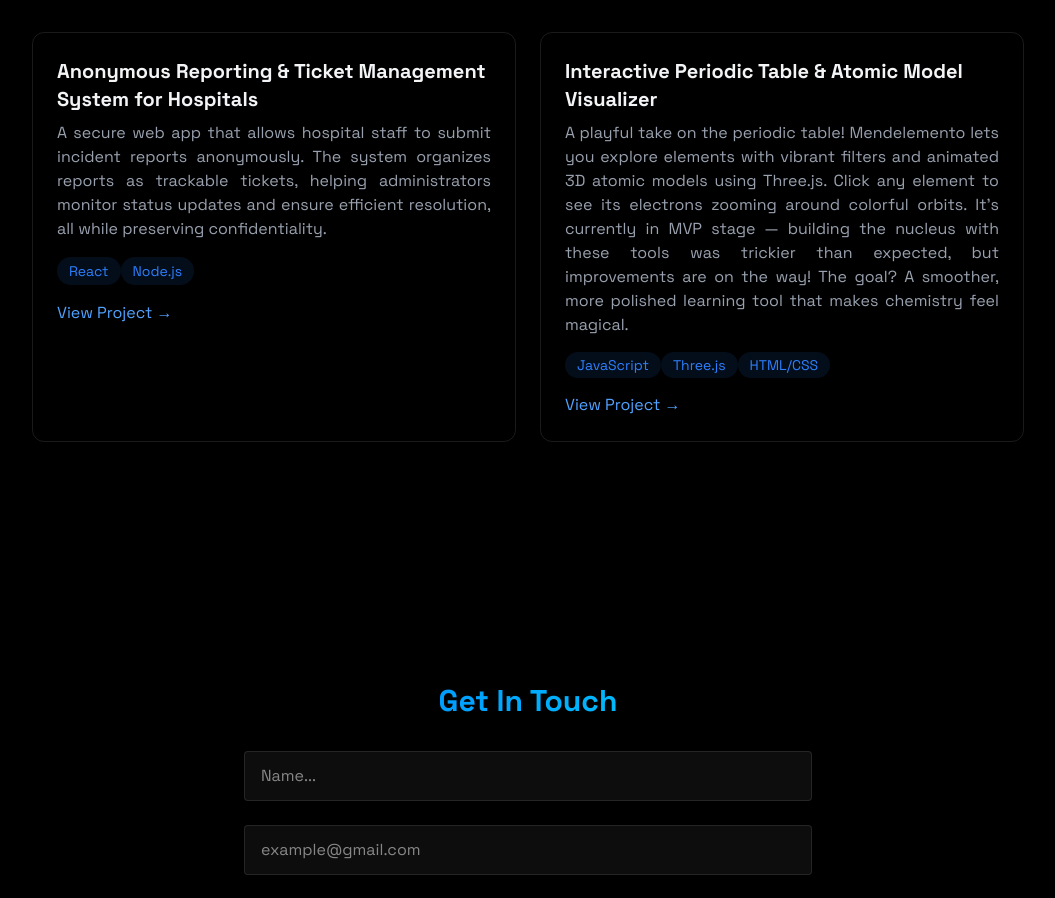
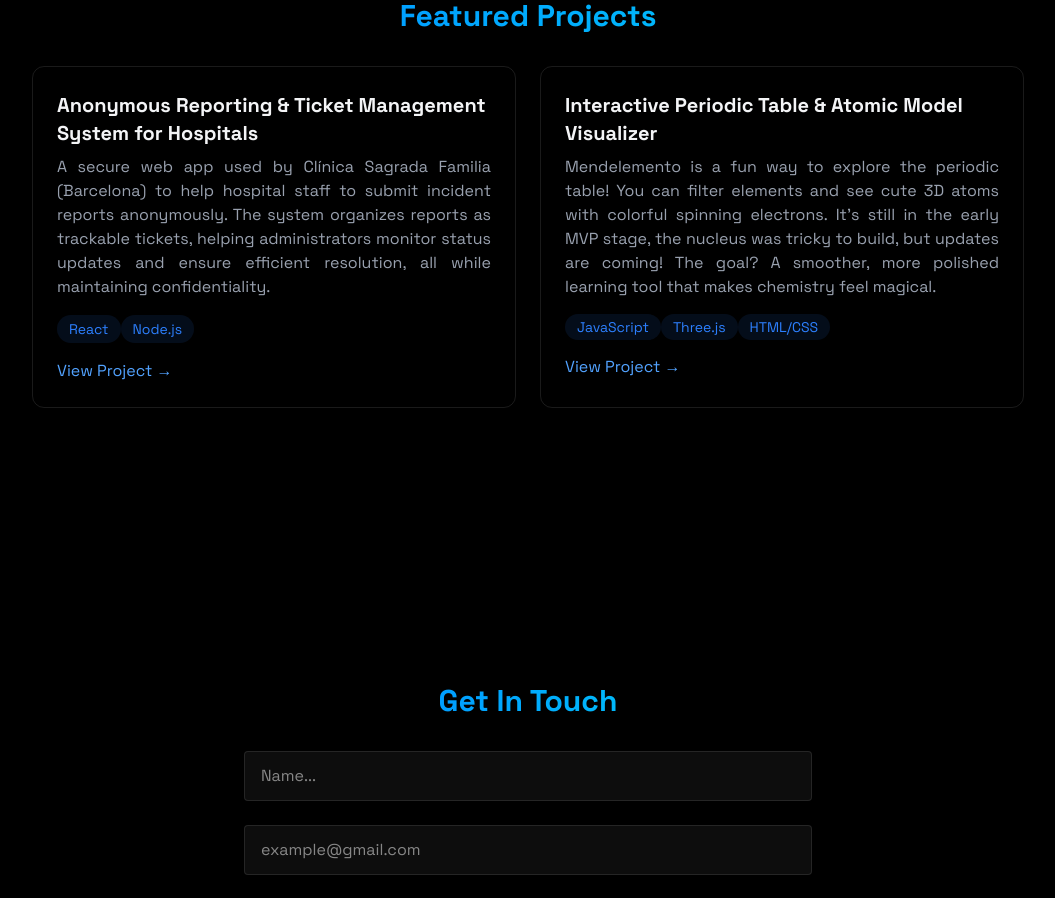
Before and after one commit to Pragati9991/pragati-portfolio, a React (Vite) app: page / in a window 1280 px wide. Shown: the part 2809-3707 px from the top of the page, without its empty margins (112-1167 px from the left). Built offline with nearby package versions, Linux system fonts and the light colour scheme.

Commit message:
mentioned clinica sagrada familia

```diff
--- a/src/components/sections/Projects.jsx
+++ b/src/components/sections/Projects.jsx
@@ -18,7 +18,7 @@ export const Projects = () => {
                 Anonymous Reporting & Ticket Management System for Hospitals
               </h3>
               <p className="text-gray-400 mb-4 text-justify">
-                A secure web app that allows hospital staff to submit incident reports anonymously. The system organizes reports as trackable tickets, helping administrators monitor status updates and ensure efficient resolution,  all while preserving confidentiality.
+                A secure web app used by Clínica Sagrada Familia (Barcelona) to help hospital staff to submit incident reports anonymously. The system organizes reports as trackable tickets, helping administrators monitor status updates and ensure efficient resolution,  all while maintaining confidentiality.
               </p>
               <div className="flex flex/wrap gap/2 mb/4">
                 {["React", "Node.js"].map((tech, key) => (
@@ -45,7 +45,7 @@ export const Projects = () => {
                 Interactive Periodic Table & Atomic Model Visualizer
               </h3>
               <p className="text-gray-400 mb-4 text-justify" >
-                A playful take on the periodic table! Mendelemento lets you explore elements with vibrant filters and animated 3D atomic models using Three.js. Click any element to see its electrons zooming around colorful orbits. It’s currently in MVP stage — building the nucleus with these tools was trickier than expected, but improvements are on the way! The goal? A smoother, more polished learning tool that makes chemistry feel magical.
+                Mendelemento is a fun way to explore the periodic table! You can filter elements and see cute 3D atoms with colorful spinning electrons. It’s still in the early MVP stage, the nucleus was tricky to build, but updates are coming! The goal? A smoother, more polished learning tool that makes chemistry feel magical.
               </p>
               <div>
                 {["JavaScript", "Three.js", "HTML/CSS"].map((tech, key) => (
```
